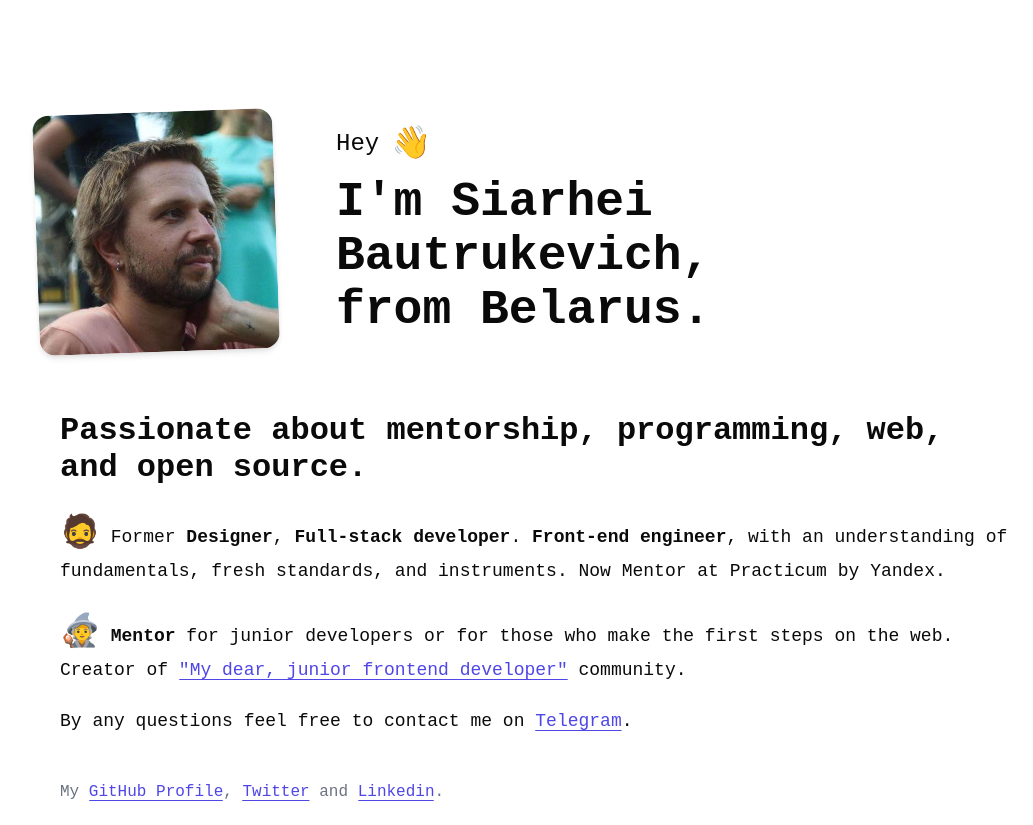
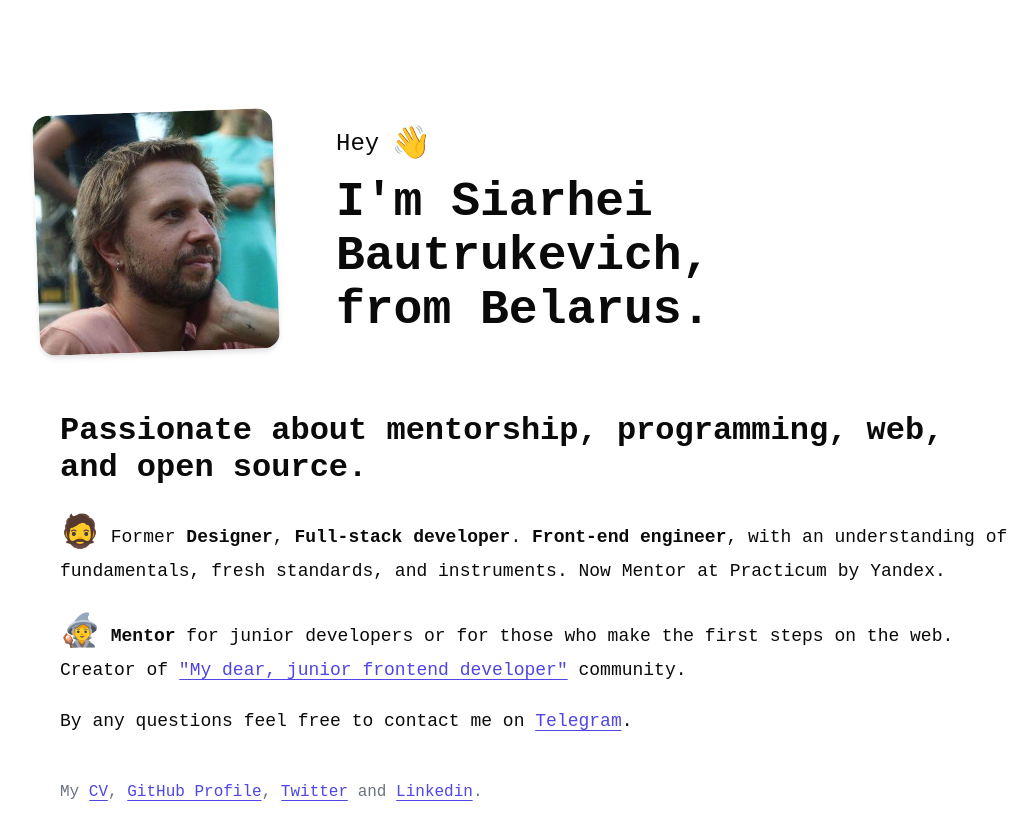
Before and after one commit to bautrukevich/bautrukevich.com, a website built with Vite: page index.html in a window 1280 px wide. Shown: the whole page, without its empty margins (104-1137 px from the left). Built offline with nearby package versions, Linux system fonts and the light colour scheme.

Commit message:
feat: add CV

```diff
--- a/index.html
+++ b/index.html
@@ -56,7 +56,8 @@
     </main>
     <footer class="footer">
       <p class="footer__text">
-        My <a href="https://github.com/bautrukevich" class="link" target="_blank" rel="noopener">GitHub Profile</a>,
+        My <a href="/cv.pdf" class="link" target="_blank" rel="noopener">CV</a>,
+        <a href="https://github.com/bautrukevich" class="link" target="_blank" rel="noopener">GitHub Profile</a>,
         <a href="https://twitter.com/s_bautrukevich" class="link" target="_blank" rel="noopener">Twitter</a>
         and <a href="https://www.linkedin.com/in/bautrukevich/" class="link" target="_blank" rel="noopener">Linkedin</a>.
       </p>
```
Also changed, not shown: 1 other file.
